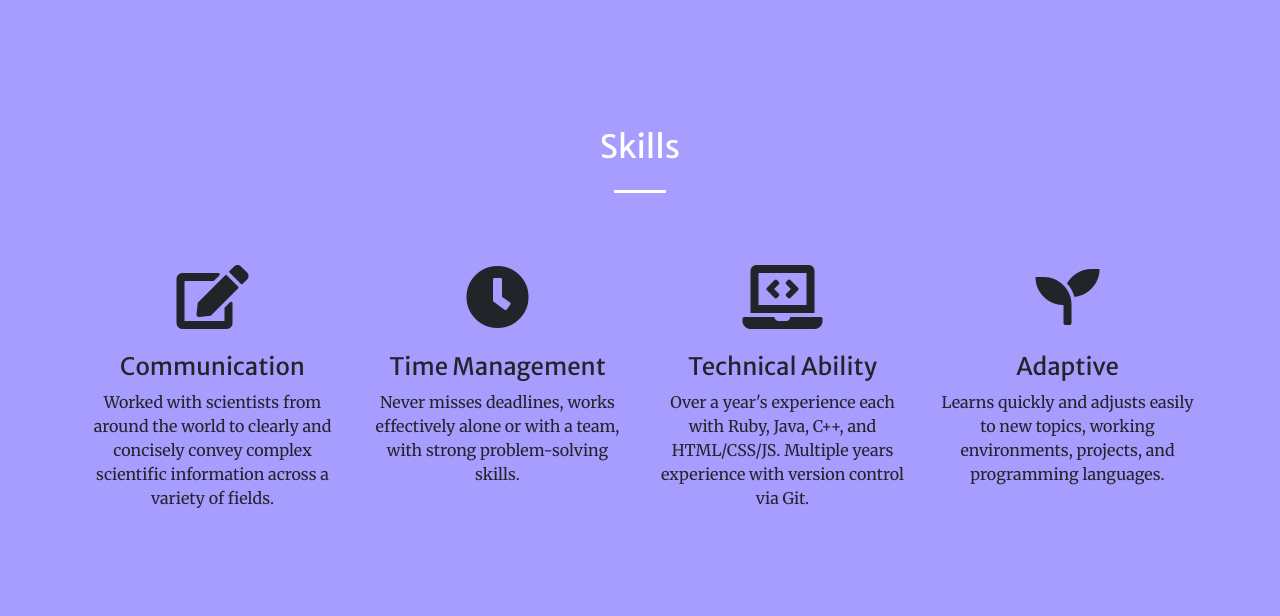
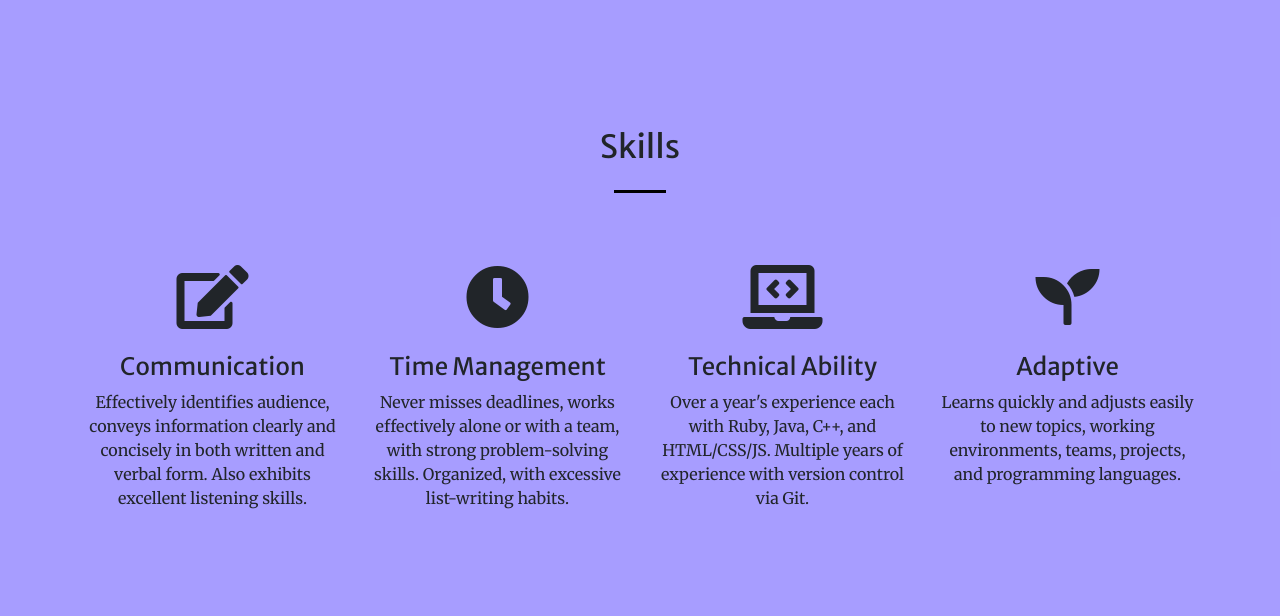
Before and after one commit to atostengard/atostengard, a website with bundled scripts: page index.html in a window 1280 px wide. Shown: the part 800-1416 px from the top of the page. Built offline with nearby package versions, Linux system fonts and the light colour scheme.

Commit message:
updated skills section

```diff
--- a/index.html
+++ b/index.html
@@ -75,8 +75,8 @@
     <div class="container">
       <div class="row justify-content-center">
         <div class="col-lg-8 text-center">
-          <h2 class="text-white mt-0">Skills</h2>
-          <hr class="divider light my-4">
+          <h2 class="text-black mt-0">Skills</h2>
+          <hr class="divider dark my-4">
           <p class="text-white-75 mb-4"></p>
         </div>
       </div>
@@ -85,28 +85,28 @@
           <div class="mt-5">
             <i class="fas fa-4x fa-edit mb-4"></i>
             <h3 class="h4 mb-2">Communication</h3>
-            <p class="text-black mb-0">Worked with scientists from around the world to clearly and concisely convey complex scientific information across a variety of fields.</p>
+            <p class="text-black mb-0">Effectively identifies audience, conveys information clearly and concisely in both written and verbal form. Also exhibits excellent listening skills. </p>
           </div>
         </div>
         <div class="col-lg-3 col-md-6 text-center">
           <div class="mt-5">
             <i class="fas fa-4x fa-clock mb-4"></i>
             <h3 class="h4 mb-2">Time Management</h3>
-            <p class="text-black mb-0">Never misses deadlines, works effectively alone or with a team, with strong problem-solving skills.</p>
+            <p class="text-black mb-0">Never misses deadlines, works effectively alone or with a team, with strong problem-solving skills. Organized, with excessive list-writing habits.</p>
           </div>
         </div>
         <div class="col-lg-3 col-md-6 text-center">
           <div class="mt-5">
             <i class="fas fa-4x fa-laptop-code mb-4"></i>
             <h3 class="h4 mb-2">Technical Ability</h3>
-            <p class="text-black mb-0">Over a year's experience each with Ruby, Java, C++, and HTML/CSS/JS. Multiple years experience with version control via Git.</p>
+            <p class="text-black mb-0">Over a year's experience each with Ruby, Java, C++, and HTML/CSS/JS. Multiple years of experience with version control via Git.</p>
           </div>
         </div>
         <div class="col-lg-3 col-md-6 text-center">
           <div class="mt-5">
             <i class="fas fa-4x fa-seedling mb-4"></i>
             <h3 class="h4 mb-2">Adaptive</h3>
-            <p class="text-black mb-0">Learns quickly and adjusts easily to new topics, working environments, projects, and programming languages.</p>
+            <p class="text-black mb-0">Learns quickly and adjusts easily to new topics, working environments, teams, projects, and programming languages.</p>
           </div>
         </div>
       </div>
```
Also changed, not shown: css/creative.css, css/creative.min.css.
